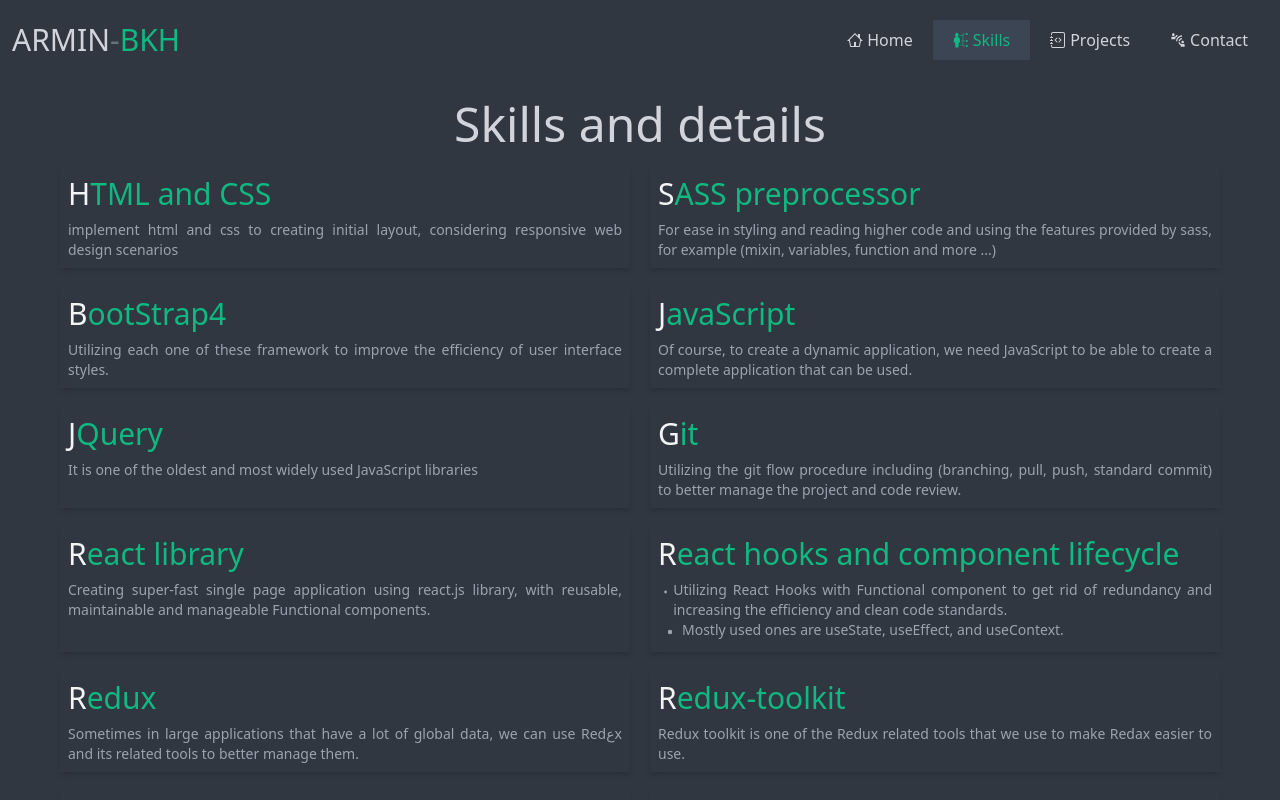
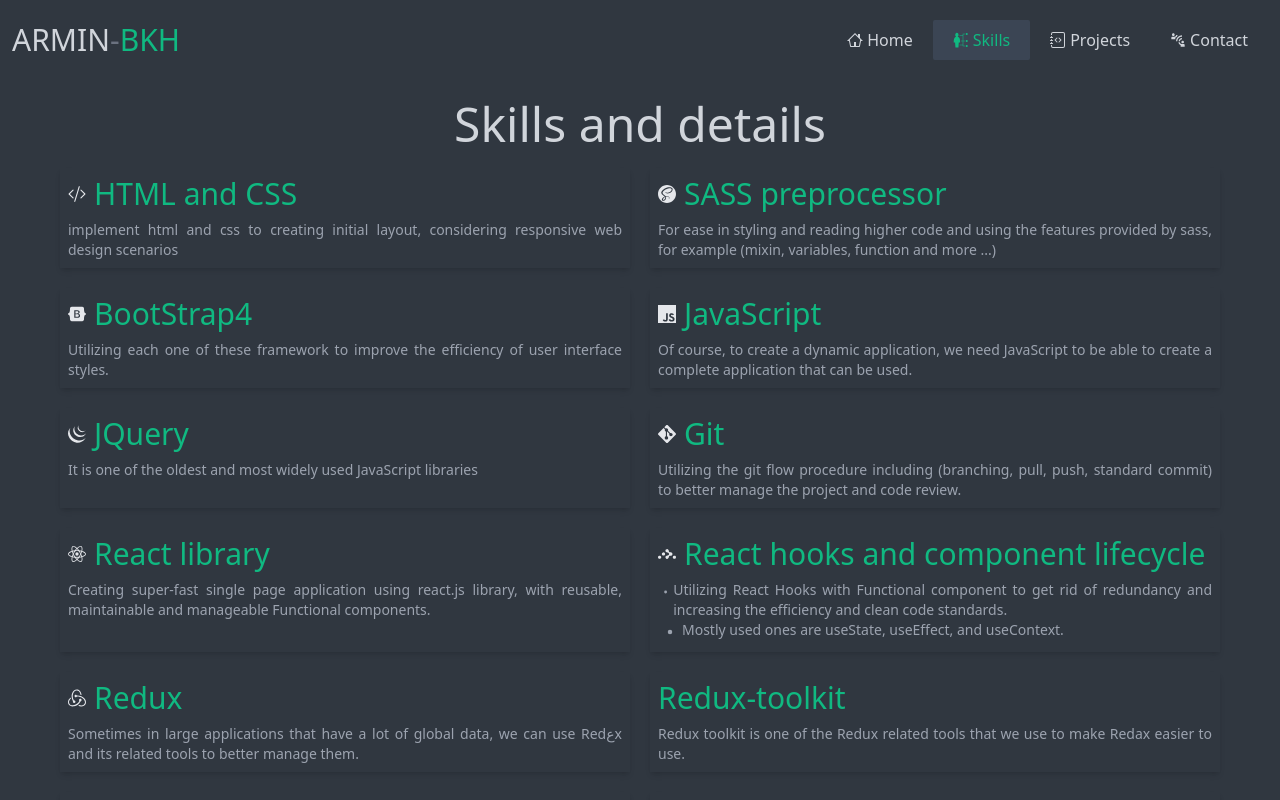
Before and after one commit to armin-bkh/armin-bkh, a Next.js app: page /skills in a window 1280 px wide. Shown: the top 800 px of the page. Built offline with nearby package versions, Linux system fonts and the light colour scheme.

Commit message:
create SkillItem component

```diff
--- /dev/null
+++ b/components/SkillItem/SkillItem.jsx
@@ -0,0 +1,31 @@
+import { BsDot } from "react-icons/bs";
+
+const SkillItem = ({ skill, Icon }) => {
+  return (
+    <li className="flex flex-col justify-start p-2 shadow-md">
+      <h4 className="text-emerald-500 font-medium text-2xl md:text-3xl mb-2 flex items-center">
+        {Icon && <Icon className="mr-2 text-lg text-gray-200" />}
+        {skill.title}
+      </h4>
+      {skill.description.length > 2 ? (
+        <p className="text-justify text-xs md:text-sm text-gray-400">
+          {skill.description}
+        </p>
+      ) : (
+        <ul>
+          {skill.description.map((des, index) => (
+            <li
+              className="text-justify text-sm text-gray-400 flex items-start"
+              key={index}
+            >
+              <BsDot className="text-2xl" />
+              {des}
+            </li>
+          ))}
+        </ul>
+      )}
+    </li>
+  );
+};
+
+export default SkillItem;
--- a/pages/skills.js
+++ b/pages/skills.js
@@ -1,50 +1,74 @@
-import { BsDot } from "react-icons/bs";
+import SkillItem from "components/SkillItem/SkillItem";
+import { BsCodeSlash } from "react-icons/bs";
+import {
+  SiSass,
+  SiBootstrap,
+  SiJavascript,
+  SiJquery,
+  SiReact,
+  SiReactrouter,
+  SiRedux,
+  SiTailwindcss,
+  SiNextdotjs,
+  SiTypescript,
+  SiNpm,
+} from "react-icons/si";
+import { ImGit } from "react-icons/im";
+import { AiOutlineApi } from "react-icons/ai";
 
 const skills = [
   {
     id: 1,
+    icon: BsCodeSlash,
     title: "HTML and CSS",
     description:
       "implement html and css to creating initial layout, considering responsive web design scenarios",
   },
   {
-    id: 3,
+    id: 2,
+    icon: SiSass,
     title: "SASS preprocessor",
     description:
       "For ease in styling and reading higher code and using the features provided by sass, for example (mixin, variables, function and more ...)",
   },
   {
-    id: 4,
+    id: 3,
+    icon: SiBootstrap,
     title: "BootStrap4",
     description:
       "Utilizing each one of these framework to improve the efficiency of user interface styles.",
   },
   {
-    id: 5,
+    id: 4,
+    icon: SiJavascript,
     title: "JavaScript",
     description:
       "Of course, to create a dynamic application, we need JavaScript to be able to create a complete application that can be used.",
   },
   {
-    id: 6,
+    id: 5,
+    icon: SiJquery,
     title: "JQuery",
     description:
       "It is one of the oldest and most widely used JavaScript libraries",
   },
   {
-    id: 7,
+    id: 6,
+    icon: ImGit,
     title: "Git",
     description:
       "Utilizing the git flow procedure including (branching, pull, push, standard commit) to better manage the project and code review. ",
   },
   {
-    id: 8,
+    id: 7,
+    icon: SiReact,
     title: "React library",
     description:
       "Creating super-fast single page application using react.js library, with reusable, maintainable and manageable Functional components.",
   },
   {
-    id: 9,
+    id: 8,
+    icon: SiReactrouter,
     title: "React hooks and component lifecycle",
     description: [
       "Utilizing React Hooks with Functional component to get rid of redundancy and increasing the efficiency and clean code standards.",
@@ -52,50 +76,56 @@
     ],
   },
   {
-    id: 10,
+    id: 9,
+    icon: SiRedux,
     title: "Redux",
     description:
       "Sometimes in large applications that have a lot of global data, we can use Redعx and its related tools to better manage them.",
   },
   {
-    id: 11,
+    id: 10,
     title: "Redux-toolkit",
     description:
       "Redux toolkit is one of the Redux related tools that we use to make Redax easier to use.",
   },
   {
-    id: 12,
+    id: 11,
+    icon: SiTailwindcss,
     title: "TailwindCss",
     description: [
       "Utilizing each one of these framework to improve the efficiency of user interface styles.",
     ],
   },
   {
-    id: 13,
+    id: 12,
+    icon: SiNextdotjs,
     title: "NextJs FrameWork",
     description:
       "I use next.js in the case of projects when the SEO purposes, server-side render gets more important. ",
   },
   {
-    id: 14,
+    id: 13,
     title: "Formik library",
     description:
       "As all the applications required authentication and authorization, getting data from user, validate, handle and send data to the server; the formic library is the most powerfull library to handle all these requirements. ",
   },
   {
-    id: 15,
+    id: 14,
+    icon: SiTypescript,
     title: "TypeScript",
     description:
       "some times in the large applications we need manage variable types for better and cleaner coding and for the easily debugging",
   },
   {
-    id: 16,
+    id: 15,
+    icon: SiNpm,
     title: "npm",
     description:
       "Taking advantage of node package manager in react.js / next.js projects to implement famous react libraries. Some of them includes react-select, react",
   },
   {
-    id: 17,
+    id: 16,
+    icon: AiOutlineApi,
     title: "Call the server and working with API",
     description:
       "Call the server with all the type of APIs to send request, analyze response and handle all errors in the efficient way to display on the client-side. ",
@@ -110,31 +140,7 @@
       </h1>
       <ul className="grid grid-cols-1 md:grid-cols-2 gap-5">
         {skills.map((skill) => (
-          <li
-            className="flex flex-col justify-start p-2 shadow-md"
-            key={skill.id}
-          >
-            <h4 className="text-emerald-500 font-medium text-2xl md:text-3xl mb-2 first-letter:text-gray-100">
-              {skill.title}
-            </h4>
-            {skill.description.length > 2 ? (
-              <p className="text-justify text-xs md:text-sm text-gray-400">
-                {skill.description}
-              </p>
-            ) : (
-              <ul>
-                {skill.description.map((des, index) => (
-                  <li
-                    className="text-justify text-sm text-gray-400 flex items-start"
-                    key={index}
-                  >
-                    <BsDot className="text-2xl" />
-                    {des}
-                  </li>
-                ))}
-              </ul>
-            )}
-          </li>
+          <SkillItem key={skill.id} skill={skill} Icon={skill.icon} />
         ))}
       </ul>
     </main>
```
